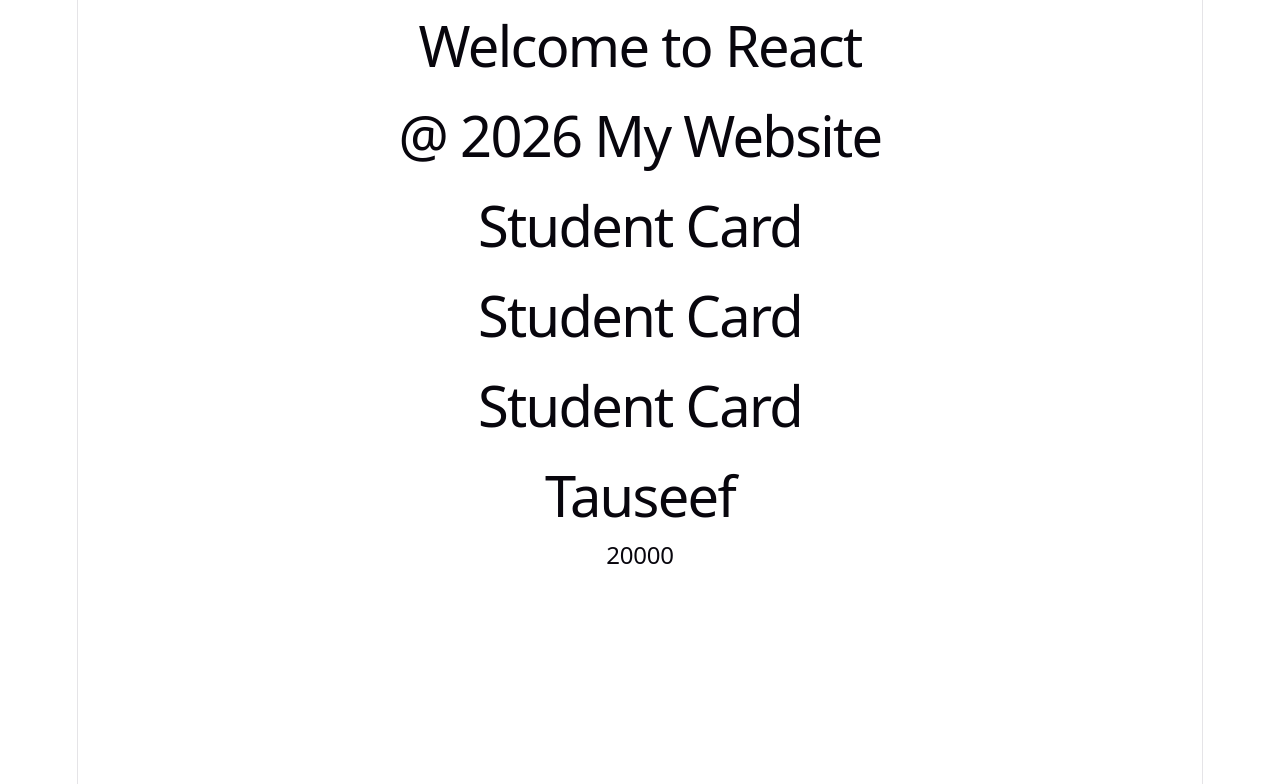
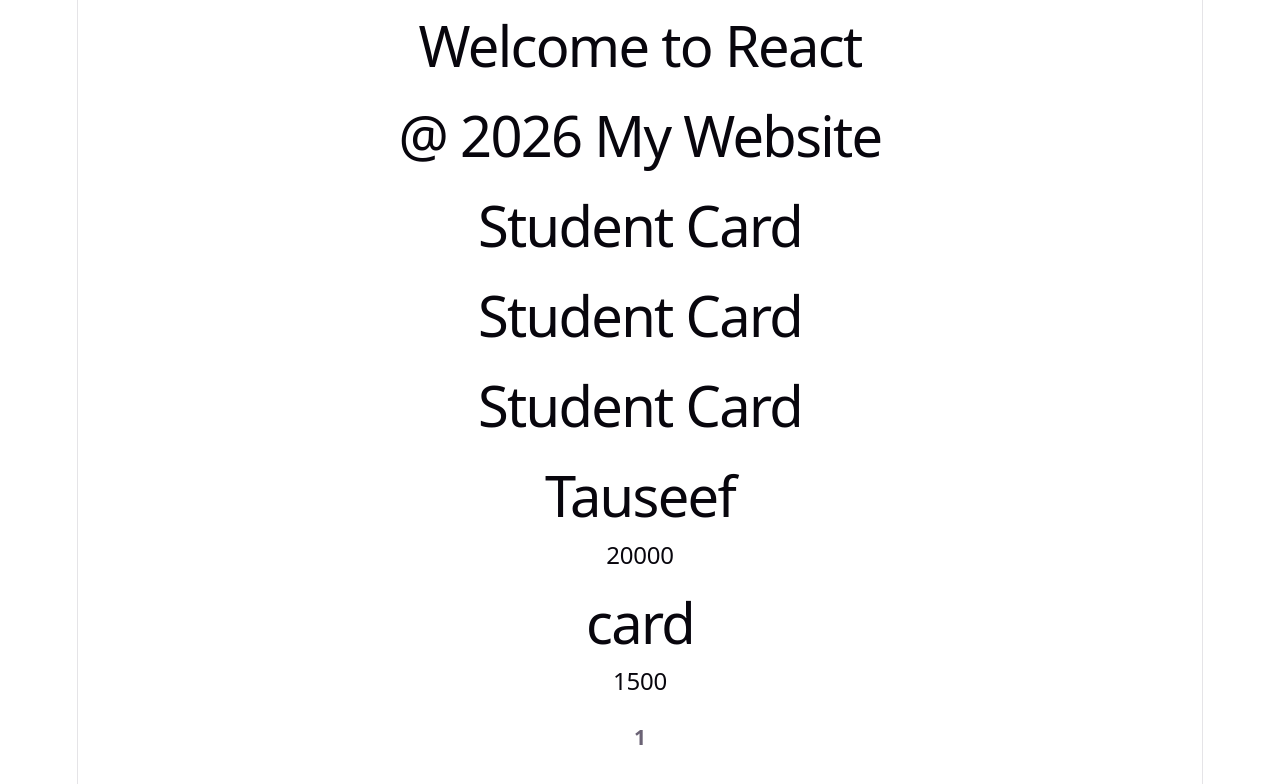
Before and after one commit to Taurasool/react-learning, a React (Vite) app: page / in a window 1280 px wide. Shown: the top 784 px of the page. Built offline with nearby package versions, Linux system fonts and the light colour scheme.

Commit message:
Practice ProductCard props

```diff
--- a/src/App.tsx
+++ b/src/App.tsx
@@ -2,6 +2,8 @@
 import Footer from "./Components/Footer.tsx";
 import StudentCard from "./Components/StudentCard.tsx";
 import EmployeeCard from "./Props/Props.tsx";
+import ProductCard from "./Props/ProductCard.tsx";
+
 function App(){
     return (
         <>
@@ -14,6 +16,8 @@
 
 
              <EmployeeCard name="Tauseef" salary={20000} />
+
+             <ProductCard title= "card" price= {1500} rating={1} />
         </>
     );
 }
--- /dev/null
+++ b/src/Props/ProductCard.tsx
@@ -0,0 +1,18 @@
+type ProductProps = {
+    title: string;
+    price: number;
+    rating: number;
+};
+
+function ProductCard(Props: ProductProps) {
+    return (
+        <>
+        <h1>{Props.title}</h1>
+        <h2>{Props.price}</h2>
+        <h3>{Props.rating}</h3>
+
+        </>
+    );
+}
+
+export default ProductCard;
```
